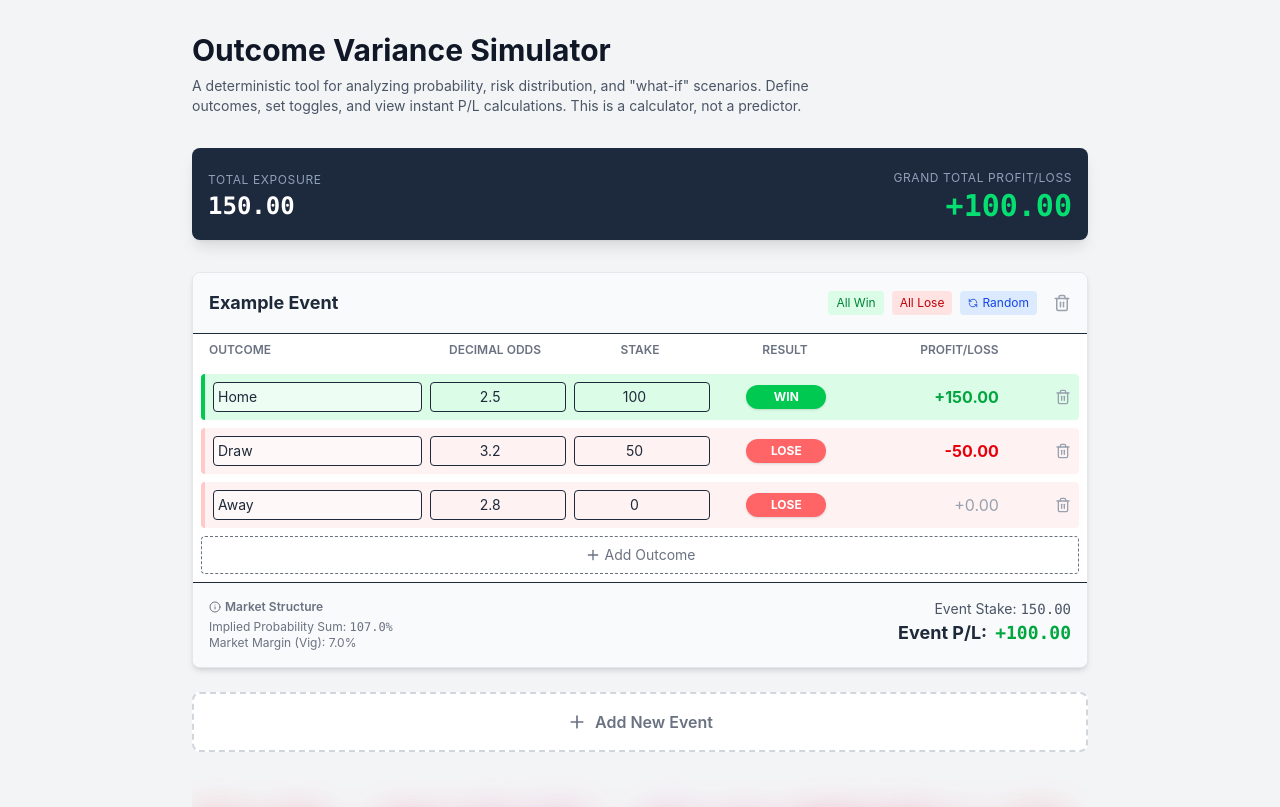
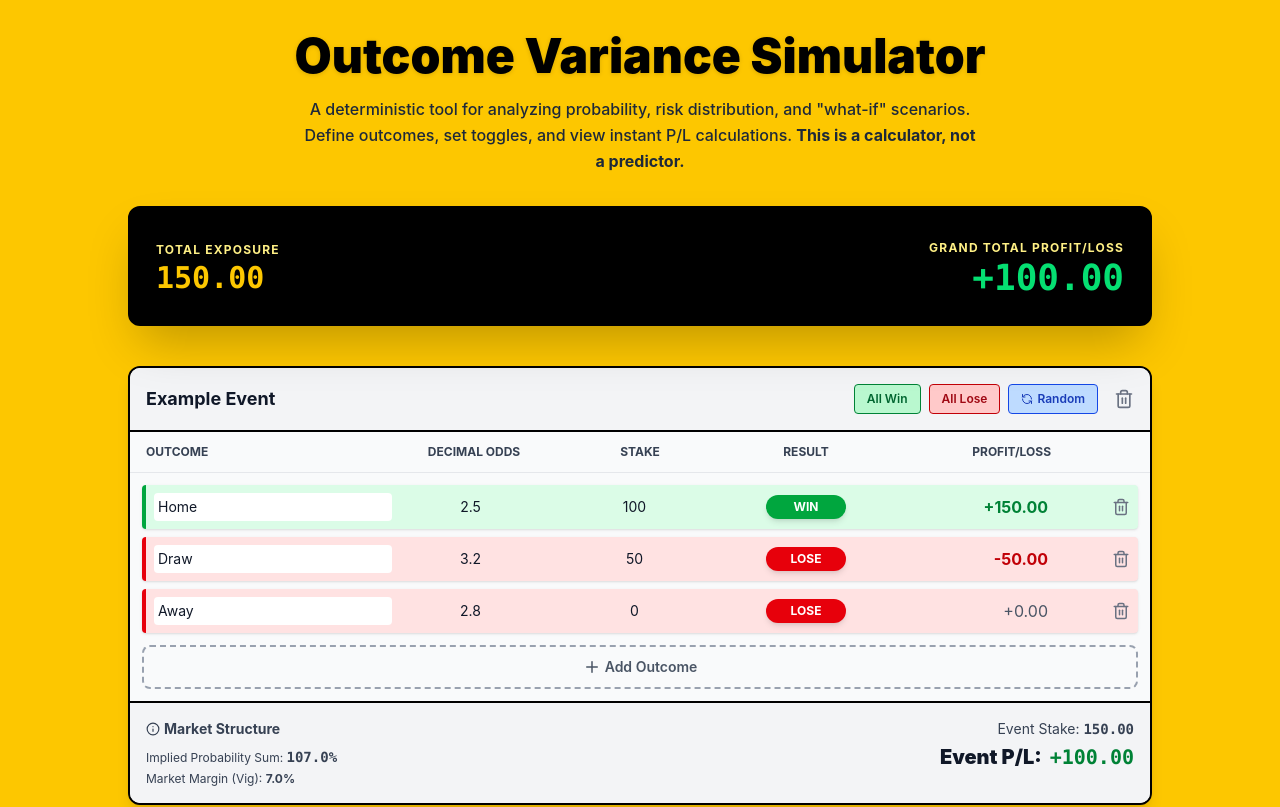
Before and after one commit to sreeramarpro/oddssimulator, a React (Vite) app: page / in a window 1280 px wide. Shown: the top 807 px of the page. Built offline with nearby package versions, Linux system fonts and the light colour scheme.

Commit message:
styling changes

```diff
--- a/src/App.tsx
+++ b/src/App.tsx
@@ -30,6 +30,17 @@ const calculateOutcomePL = (odds: string | number, stake: string | number, isWin
 
 // --- Components ---
 
+// The new, simplified warning component
+const NeonWarning = () => {
+  return (
+    <div className="flex justify-center py-16 w-full select-none">
+      <h2 className="text-5xl md:text-7xl font-black italic tracking-wider text-center uppercase text-black drop-shadow-sm">
+        Do Not Gamble
+      </h2>
+    </div>
+  );
+};
+
 interface OutcomeRowProps {
   outcome: OutcomeData;
   onUpdate: (updated: OutcomeData) => void;
@@ -41,21 +52,21 @@ const OutcomeRow = ({ outcome, onUpdate, onDelete }: OutcomeRowProps) => {
 
   const profitColor =
     profit > 0
-      ? "text-green-600 font-bold"
+      ? "text-green-700 font-bold" // Darker green for better contrast on yellow
       : profit < 0
-      ? "text-red-600 font-bold"
-      : "text-gray-400";
+      ? "text-red-700 font-bold" // Darker red for better contrast
+      : "text-gray-600";
   const bgState = outcome.isWin
-    ? "bg-green-100 border-green-500"
-    : "bg-red-50 border-red-200";
+    ? "bg-green-100 border-green-600"
+    : "bg-red-100 border-red-600";
 
   return (
-    <div className={`grid grid-cols-12 gap-2 items-center p-2 mb-2 rounded border-l-4 ${bgState} transition-all duration-200`}>
+    <div className={`grid grid-cols-12 gap-2 items-center p-2 mb-2 rounded border-l-4 ${bgState} transition-all duration-200 shadow-sm`}>
       <div className="col-span-3">
         <input
           type="text"
           placeholder="Outcome Name"
-          className="w-full p-1 text-sm border rounded bg-white/50"
+          className="w-full p-1 text-sm border-gray-300 rounded bg-white focus:ring-2 focus:ring-black focus:border-transparent"
           value={outcome.name}
           onChange={(e) => onUpdate({ ...outcome, name: e.target.value })}
         />
@@ -64,7 +75,7 @@ const OutcomeRow = ({ outcome, onUpdate, onDelete }: OutcomeRowProps) => {
         <input
           type="number"
           placeholder="Odds"
-          className="w-full p-1 text-sm border rounded text-center"
+          className="w-full p-1 text-sm border-gray-300 rounded text-center focus:ring-2 focus:ring-black focus:border-transparent"
           value={outcome.odds}
           onChange={(e) => onUpdate({ ...outcome, odds: e.target.value })}
         />
@@ -73,7 +84,7 @@ const OutcomeRow = ({ outcome, onUpdate, onDelete }: OutcomeRowProps) => {
         <input
           type="number"
           placeholder="Stake"
-          className="w-full p-1 text-sm border rounded text-center"
+          className="w-full p-1 text-sm border-gray-300 rounded text-center focus:ring-2 focus:ring-black focus:border-transparent"
           value={outcome.stake}
           onChange={(e) => onUpdate({ ...outcome, stake: e.target.value })}
         />
@@ -81,8 +92,8 @@ const OutcomeRow = ({ outcome, onUpdate, onDelete }: OutcomeRowProps) => {
       <div className="col-span-2 flex justify-center">
         <button
           onClick={() => onUpdate({ ...outcome, isWin: !outcome.isWin })}
-          className={`px-3 py-1 text-xs font-bold rounded-full shadow-sm w-20 transition-colors ${
-            outcome.isWin ? "bg-green-500 text-white hover:bg-green-600" : "bg-red-400 text-white hover:bg-red-500"
+          className={`px-3 py-1 text-xs font-bold rounded-full shadow-md w-20 transition-transform active:scale-95 ${
+            outcome.isWin ? "bg-green-600 text-white hover:bg-green-700" : "bg-red-600 text-white hover:bg-red-700"
           }`}
         >
           {outcome.isWin ? "WIN" : "LOSE"}
@@ -93,8 +104,8 @@ const OutcomeRow = ({ outcome, onUpdate, onDelete }: OutcomeRowProps) => {
         {profit.toFixed(2)}
       </div>
       <div className="col-span-1 flex justify-end">
-        <button onClick={onDelete} className="text-gray-400 hover:text-red-500">
-          <Trash2 size={16} />
+        <button onClick={onDelete} className="text-gray-500 hover:text-red-700 transition-colors">
+          <Trash2 size={18} />
         </button>
       </div>
     </div>
@@ -162,31 +173,31 @@ const EventCard = ({ event, onUpdateEvent, onDeleteEvent }: EventCardProps) => {
   };
 
   return (
-    <div className="bg-white rounded-lg shadow-md mb-6 border border-gray-200 overflow-hidden">
-      <div className="bg-gray-50 p-4 border-b flex justify-between items-center">
+    <div className="bg-white rounded-xl shadow-lg mb-6 border-2 border-black overflow-hidden">
+      <div className="bg-gray-100 p-4 border-b-2 border-black flex justify-between items-center">
         <input
-          className="font-bold text-lg bg-transparent border-none focus:ring-0 text-gray-800"
+          className="font-bold text-lg bg-transparent border-none focus:ring-0 text-gray-900 placeholder-gray-500"
           value={event.name}
           onChange={(e) => onUpdateEvent({ ...event, name: e.target.value })}
           placeholder="Event Name (e.g., Match 1)"
         />
         <div className="flex gap-2">
-          <button onClick={() => setAllResults(true)} className="text-xs px-2 py-1 bg-green-100 text-green-700 rounded hover:bg-green-200">
+          <button onClick={() => setAllResults(true)} className="text-xs px-3 py-1.5 bg-green-200 text-green-800 font-semibold rounded hover:bg-green-300 transition-colors border border-green-700">
             All Win
           </button>
-          <button onClick={() => setAllResults(false)} className="text-xs px-2 py-1 bg-red-100 text-red-700 rounded hover:bg-red-200">
+          <button onClick={() => setAllResults(false)} className="text-xs px-3 py-1.5 bg-red-200 text-red-800 font-semibold rounded hover:bg-red-300 transition-colors border border-red-700">
             All Lose
           </button>
-          <button onClick={setRandomResults} className="text-xs px-2 py-1 bg-blue-100 text-blue-700 rounded hover:bg-blue-200 flex items-center gap-1">
-            <RefreshCcw size={10} /> Random
+          <button onClick={setRandomResults} className="text-xs px-3 py-1.5 bg-blue-200 text-blue-800 font-semibold rounded hover:bg-blue-300 transition-colors border border-blue-700 flex items-center gap-1">
+            <RefreshCcw size={12} /> Random
           </button>
-          <button onClick={onDeleteEvent} className="text-gray-400 hover:text-red-500 ml-2">
-            <Trash2 size={18} />
+          <button onClick={onDeleteEvent} className="text-gray-500 hover:text-red-700 ml-2 transition-colors">
+            <Trash2 size={20} />
           </button>
         </div>
       </div>
 
-      <div className="grid grid-cols-12 gap-2 px-4 py-2 text-xs font-semibold text-gray-500 uppercase">
+      <div className="grid grid-cols-12 gap-2 px-4 py-3 text-xs font-bold text-gray-700 uppercase bg-gray-50 border-b border-gray-200">
         <div className="col-span-3">Outcome</div>
         <div className="col-span-2 text-center">Decimal Odds</div>
         <div className="col-span-2 text-center">Stake</div>
@@ -195,7 +206,7 @@ const EventCard = ({ event, onUpdateEvent, onDeleteEvent }: EventCardProps) => {
         <div className="col-span-1"></div>
       </div>
 
-      <div className="p-2">
+      <div className="p-3 bg-gray-50">
         {event.outcomes.map((outcome) => (
           <OutcomeRow
             key={outcome.id}
@@ -206,58 +217,40 @@ const EventCard = ({ event, onUpdateEvent, onDeleteEvent }: EventCardProps) => {
         ))}
         <button
           onClick={addOutcome}
-          className="w-full py-2 flex items-center justify-center text-sm text-gray-500 hover:bg-gray-50 border border-dashed rounded mt-2"
+          className="w-full py-2.5 flex items-center justify-center text-sm font-semibold text-gray-600 hover:text-black hover:bg-gray-200 border-2 border-dashed border-gray-400 hover:border-black rounded-lg mt-3 transition-all"
         >
-          <Plus size={16} className="mr-1" /> Add Outcome
+          <Plus size={18} className="mr-1" /> Add Outcome
         </button>
       </div>
 
-      <div className="bg-gray-50 p-4 border-t grid grid-cols-2 gap-4">
-        <div className="text-xs text-gray-500">
-          <div className="flex items-center gap-1 mb-1 font-semibold">
-            <Info size={12} /> Market Structure
+      <div className="bg-gray-100 p-4 border-t-2 border-black grid grid-cols-2 gap-4">
+        <div className="text-xs text-gray-700">
+          <div className="flex items-center gap-1 mb-2 font-bold text-sm">
+            <Info size={14} /> Market Structure
           </div>
-          <div>
-            Implied Probability Sum: <span className="font-mono">{(eventStats.impliedProbSum * 100).toFixed(1)}%</span>
+          <div className="mb-1">
+            Implied Probability Sum: <span className="font-mono font-bold text-sm">{(eventStats.impliedProbSum * 100).toFixed(1)}%</span>
           </div>
           {eventStats.impliedProbSum < 1 && eventStats.impliedProbSum > 0 && (
-            <div className="text-green-600 font-bold">Arbitrage Opportunity Detected</div>
+            <div className="text-green-700 font-black">Arbitrage Opportunity Detected</div>
           )}
           {eventStats.impliedProbSum > 1 && (
-            <div>Market Margin (Vig): {((eventStats.impliedProbSum - 1) * 100).toFixed(1)}%</div>
+            <div>Market Margin (Vig): <span className="font-bold">{((eventStats.impliedProbSum - 1) * 100).toFixed(1)}%</span></div>
           )}
         </div>
         <div className="text-right">
-          <div className="text-sm text-gray-600">
-            Event Stake: <span className="font-mono">{eventStats.totalStake.toFixed(2)}</span>
+          <div className="text-sm text-gray-700 mb-1">
+            Event Stake: <span className="font-mono font-bold">{eventStats.totalStake.toFixed(2)}</span>
           </div>
-          <div className="text-lg font-bold flex justify-end items-center gap-2">
+          <div className="text-xl font-black flex justify-end items-center gap-2">
             Event P/L:
-            <span className={`font-mono ${eventStats.currentPL >= 0 ? "text-green-600" : "text-red-600"}`}>
+            <span className={`font-mono ${eventStats.currentPL >= 0 ? "text-green-700" : "text-red-700"}`}>
               {eventStats.currentPL >= 0 ? "+" : ""}
               {eventStats.currentPL.toFixed(2)}
             </span>
           </div>
         </div>
       </div>
-    </div>
-  );
-};
-
-const NeonWarning = () => {
-  return (
-    <div className="flex justify-center py-16 relative w-full overflow-hidden select-none">
-      <h2 className="relative text-5xl md:text-7xl font-black tracking-[0.3em] text-center uppercase group">
-        {/* The blurry, pulsing glow behind the text */}
-        <span className="absolute inset-0 bg-gradient-to-r from-red-600 via-pink-600 to-red-600 bg-clip-text text-transparent blur-xl animate-pulse opacity-80">
-          Do Not Gamble
-        </span>
-
-        {/* The sharp, white-hot foreground text */}
-        <span className="relative bg-gradient-to-r from-red-500 via-white to-red-500 bg-clip-text text-transparent drop-shadow-sm">
-          Do Not Gamble
-        </span>
-      </h2>
     </div>
   );
 };
@@ -317,23 +310,26 @@ export default function App() {
   }, [events]);
 
   return (
-    <div className="min-h-screen bg-gray-100 p-8 font-sans text-gray-800">
-      <div className="max-w-4xl mx-auto">
-        <header className="mb-8">
-          <h1 className="text-3xl font-bold text-gray-900 mb-2">Outcome Variance Simulator</h1>
-          <p className="text-gray-600 text-sm max-w-2xl">
-            A deterministic tool for analyzing probability, risk distribution, and "what-if" scenarios. Define outcomes, set toggles, and view instant P/L calculations. This is a calculator, not a predictor.
+    // Updated background color to neon yellow
+    <div className="min-h-screen bg-yellow-400 p-8 font-sans text-gray-900">
+      <div className="max-w-5xl mx-auto">
+        <header className="mb-8 text-center">
+          <h1 className="text-4xl md:text-5xl font-black text-black mb-4 drop-shadow-sm">
+            Outcome Variance Simulator
+          </h1>
+          <p className="text-gray-800 text-md max-w-2xl mx-auto font-medium leading-relaxed">
+            A deterministic tool for analyzing probability, risk distribution, and "what-if" scenarios. Define outcomes, set toggles, and view instant P/L calculations. <span className="font-bold">This is a calculator, not a predictor.</span>
           </p>
         </header>
 
-        <div className="bg-slate-800 text-white p-4 rounded-lg shadow-lg mb-8 flex justify-between items-center sticky top-4 z-10">
-          <div>
-            <span className="text-slate-400 text-xs uppercase tracking-wider">Total Exposure</span>
-            <div className="text-2xl font-mono font-bold">{globalStats.grandTotalStake.toFixed(2)}</div>
+        <div className="bg-black text-yellow-400 p-6 rounded-xl shadow-2xl mb-10 flex flex-col md:flex-row justify-between items-center sticky top-4 z-10 border-4 border-black">
+          <div className="mb-4 md:mb-0 text-center md:text-left">
+            <span className="text-yellow-200 text-xs uppercase tracking-widest font-bold">Total Exposure</span>
+            <div className="text-3xl font-mono font-black">{globalStats.grandTotalStake.toFixed(2)}</div>
           </div>
-          <div className="text-right">
-            <span className="text-slate-400 text-xs uppercase tracking-wider">Grand Total Profit/Loss</span>
-            <div className={`text-3xl font-mono font-bold ${globalStats.grandTotalPL >= 0 ? "text-green-400" : "text-red-400"}`}>
+          <div className="text-center md:text-right">
+            <span className="text-yellow-200 text-xs uppercase tracking-widest font-bold">Grand Total Profit/Loss</span>
+            <div className={`text-4xl font-mono font-black ${globalStats.grandTotalPL >= 0 ? "text-green-400" : "text-red-500"}`}>
               {globalStats.grandTotalPL >= 0 ? "+" : ""}
               {globalStats.grandTotalPL.toFixed(2)}
             </div>
@@ -348,11 +344,14 @@ export default function App() {
 
         <button
           onClick={addEvent}
-          className="w-full py-4 bg-white border-2 border-dashed border-gray-300 rounded-lg text-gray-500 font-semibold hover:border-blue-500 hover:text-blue-500 transition-colors flex items-center justify-center gap-2"
+          className="w-full py-5 bg-white border-4 border-dashed border-black rounded-xl text-xl font-black text-black hover:bg-black hover:text-yellow-400 transition-all duration-300 flex items-center justify-center gap-3 shadow-md active:scale-[0.99]"
         >
-          <Plus size={20} /> Add New Event
+          <Plus size={24} strokeWidth={3} /> ADD NEW EVENT
         </button>
+
+        {/* The new bold, black, italic warning text */}
         <NeonWarning />
+
       </div>
     </div>
   );
```
